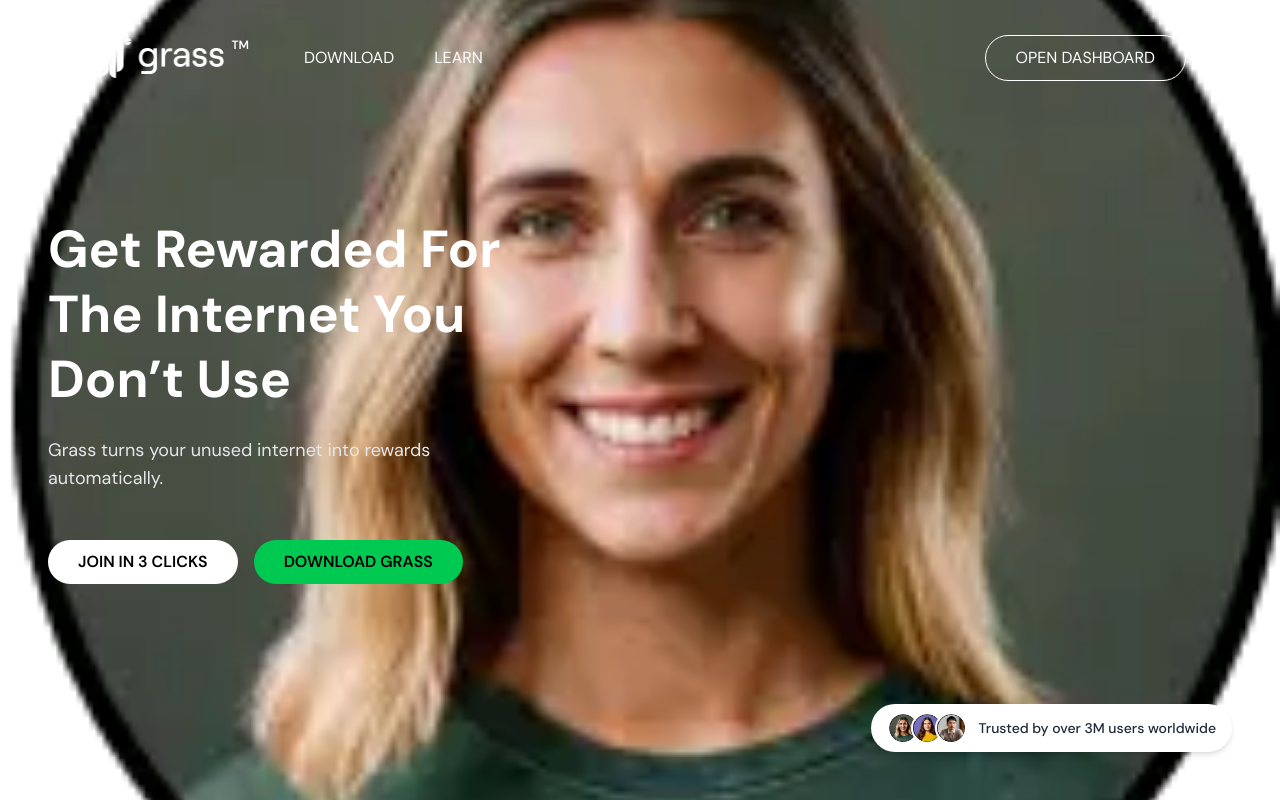
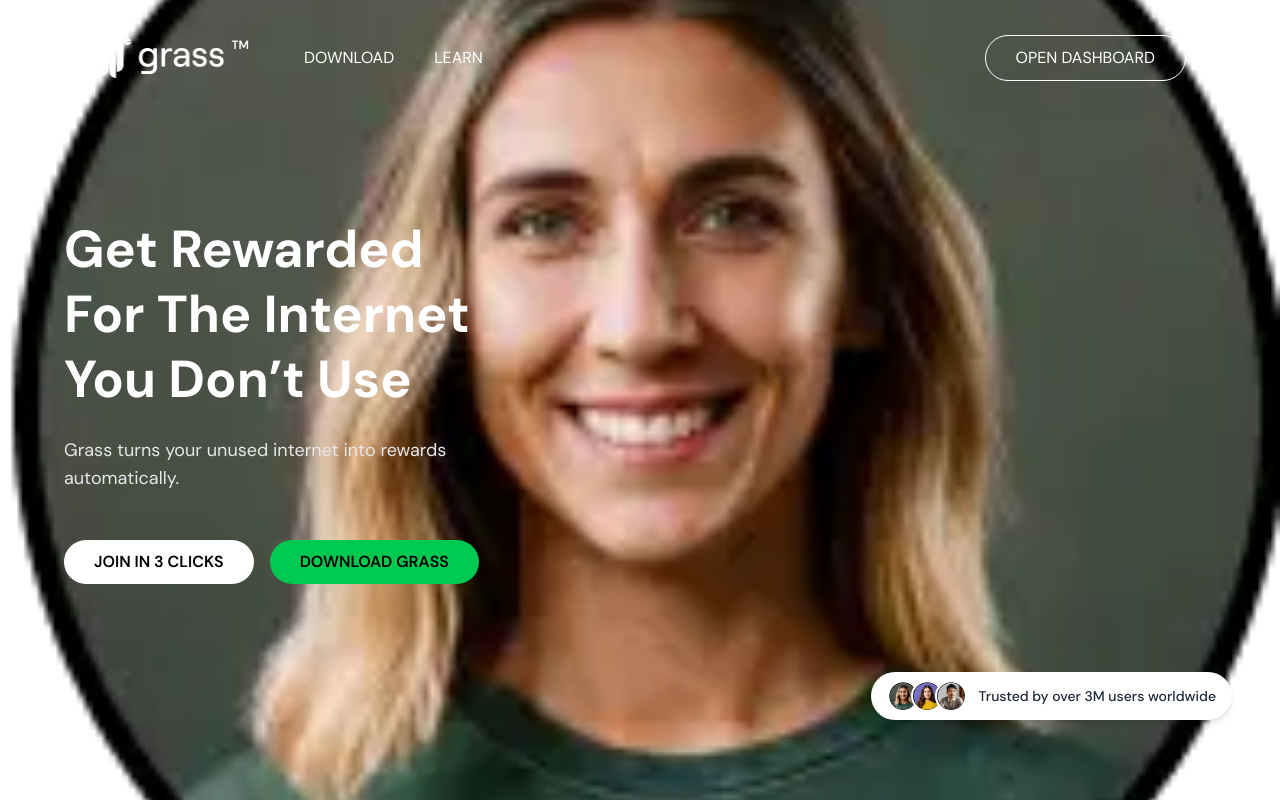
Before and after one commit to heyrapto/grass-io-clone, a Next.js app: page / in a window 1280 px wide. Built offline with nearby package versions, Linux system fonts and the light colour scheme.

Commit message:
Feat: FIxed hero section

```diff
--- a/src/components/sections/hero.tsx
+++ b/src/components/sections/hero.tsx
@@ -5,9 +5,11 @@
   const people = ["/hero-1.webp", "/hero-2.webp", "/hero-3.webp"];
 
   return (
-    <section className="relative h-screen flex items-center bg-[url('/hero-1.webp')] bg-cover bg-center px-12">
+    <section className="relative h-screen bg-[url('/hero-1.webp')] bg-cover bg-center">
+      {/* Container */}
+      <div className="w-[90%] max-w-[1200px] mx-auto h-full flex items-center">
         {/* Left content */}
-      <div className="flex flex-col gap-6 max-w-[500px] text-white z-10">
+        <div className="flex flex-col gap-6 max-w-[450px] text-white z-10">
           <h1 className="text-[52px] font-bold leading-tight">
             Get Rewarded For The Internet You Don’t Use
           </h1>
@@ -28,9 +30,10 @@
             />
           </div>
         </div>
+      </div>
 
       {/* Bottom right trusted badge */}
-      <div className="absolute bottom-12 right-12 flex items-center gap-3 bg-white rounded-full shadow-md px-4 py-2">
+      <div className="absolute bottom-20 right-12 flex items-center gap-3 bg-white rounded-full shadow-md px-4 py-2">
         <div className="flex -space-x-2">
           {people.map((src, i) => (
             <Image
```
Lines whose indentation alone changed are shown as unchanged.
